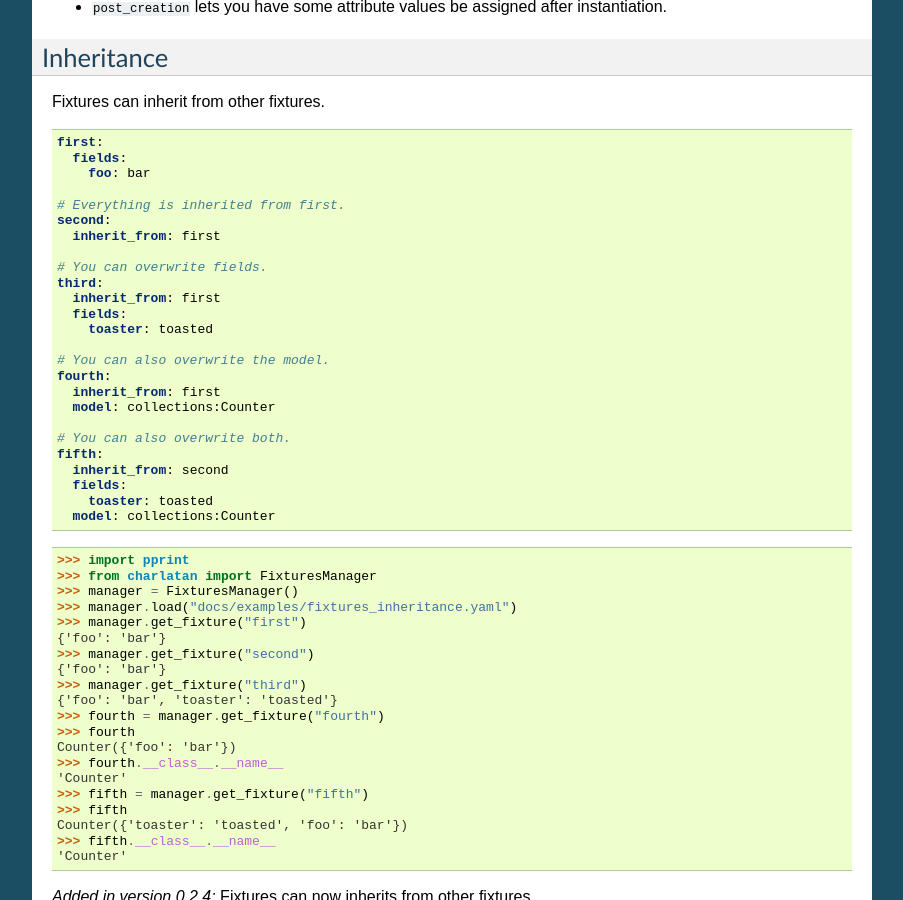
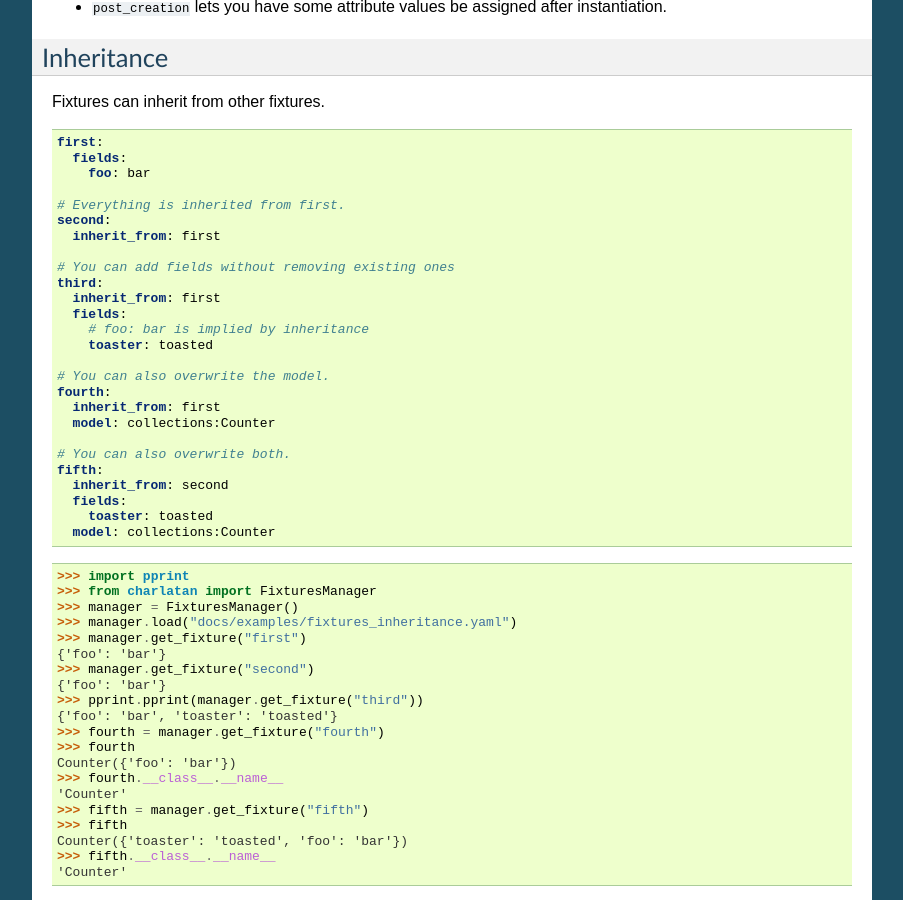
Before and after one commit to uber/charlatan, a Sphinx documentation site: the page built from docs/file-format.rst, in a window 1280 px wide and 900 px high, scrolled down 1001 px. Shown: the whole window, without its empty margins (198-1101 px from the left). Built offline with Sphinx 7.4.7, drawn with Linux system fonts in a browser that asks for light colours.

```diff
--- a/docs/examples/fixtures_inheritance.yaml
+++ b/docs/examples/fixtures_inheritance.yaml
@@ -6,10 +6,11 @@ first:
 second:
   inherit_from: first
 
-# You can overwrite fields.
+# You can add fields without removing existing ones
 third:
   inherit_from: first
   fields:
+    # foo: bar is implied by inheritance
     toaster: toasted
 
 # You can also overwrite the model.
--- a/docs/file-format.rst
+++ b/docs/file-format.rst
@@ -54,7 +54,7 @@ Fixtures can inherit from other fixtures.
     {'foo': 'bar'}
     >>> manager.get_fixture("second")
     {'foo': 'bar'}
-    >>> manager.get_fixture("third")
+    >>> pprint.pprint(manager.get_fixture("third"))
     {'foo': 'bar', 'toaster': 'toasted'}
     >>> fourth = manager.get_fixture("fourth")
     >>> fourth
@@ -246,7 +246,7 @@ Like any fixture, this collection can be linked to in a relationship using the
 
 .. versionchanged:: 0.3.4
     Access to unnamed fixture by using a ``.{index}`` notation instead of
-    ``.{index}``.
+    ``_{index}``.
 
 .. versionadded:: 0.3.4
     You can now have list of named fixtures.
```
